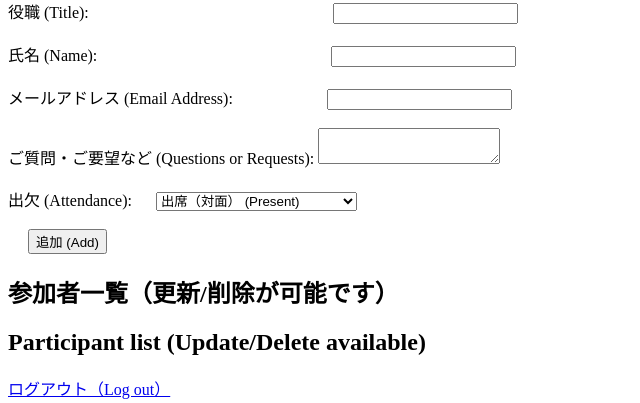
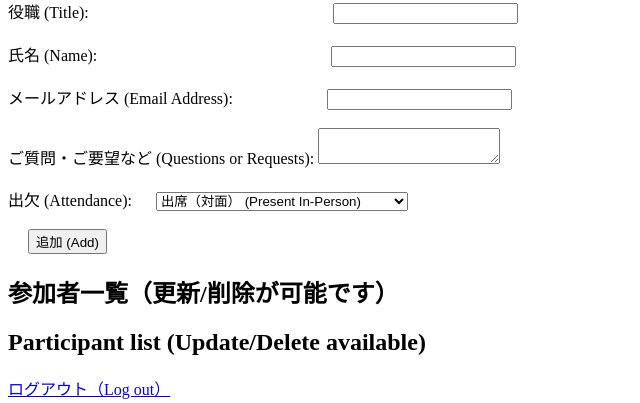
Before and after one commit to akcsri/agm_atendance, a Flask app: page /attendance in a window 1280 px wide. Shown: the part 203-606 px from the top of the page, without its empty margins (0-640 px from the left). Run offline with Flask 3, Linux system fonts and the light colour scheme; the visitor is signed in with stand-in values (Sample User, id 1); data that the repository does not hold is empty.

Commit message:
Update user_dashboard.html

```diff
--- a/templates/user_dashboard.html
+++ b/templates/user_dashboard.html
@@ -14,8 +14,8 @@
 <label style="text-align: left; display: block;">ご質問・ご要望など (Questions or Requests): <textarea name="questions" style="margin-left: 0px;"></textarea></label><br/>
 <label style="text-align: left; display: block;">出欠 (Attendance):
             <select name="status" style="margin-left: 20px;">
-<option value="出席（対面）">出席（対面） (Present)</option>
-<option value="出席（オンライン）">出席（オンライン） (Present)</option>
+<option value="出席（対面）">出席（対面） (Present In-Person)</option>
+<option value="出席（オンライン）">出席（オンライン） (Present On-Line)</option>
 <option value="欠席">欠席 (Absent)</option>
 </select>
 </label><br/>
@@ -29,9 +29,9 @@
       {{ p.position }} - {{ p.name }} - {{ p.email }} - {{ p.questions }}
       <form action="{{ url_for('update_participant', participant_id=p.id) }}" method="POST" style="display:inline;">
 <select name="status" style="margin-left: 20px;">
-<option value="出席（対面）" {% if p.status == "出席（対面）" %}selected{% endif %}>出席（対面）</option>
-<option value="出席（オンライン）" {% if p.status == "出席（オンライン）" %}selected{% endif %}>出席（オンライン）</option>
-<option value="欠席" {% if p.status == "欠席" %}selected{% endif %}>欠席</option>
+<option value="出席（対面）" {% if p.status == "出席（対面）" %}selected{% endif %}>出席（対面） (Present In-Person)</option>
+<option value="出席（オンライン）" {% if p.status == "出席（オンライン）" %}selected{% endif %}>出席（オンライン） (Present On-Line)</option>
+<option value="欠席" {% if p.status == "欠席" %}selected{% endif %}>欠席(Absent)</option>
 </select>
 <button style="margin-left: 20px;" type="submit">更新 (Update)</button>
 </form>
```
